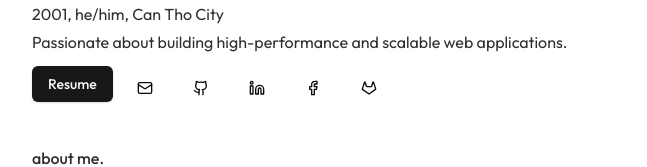
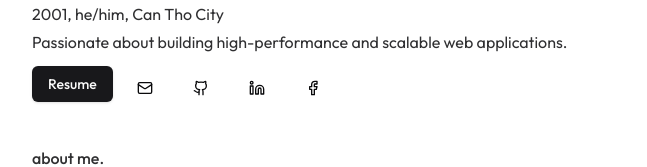
Before and after one commit to duynguyen1805/portfolio-v2, a Next.js app: page / in a window 1280 px wide. Shown: the part 210-377 px from the top of the page, without its empty margins (320-967 px from the left). Built offline with nearby package versions, Linux system fonts and the light colour scheme.

Commit message:
update: disable gitlab

```diff
--- a/src/app/data.ts
+++ b/src/app/data.ts
@@ -28,7 +28,7 @@ export const DATA = {
     GITHUB: "https://github.com/duynguyen1805",
     LINKEDIN: "https://www.linkedin.com/in/nguyen-tran-718301267/",
     FACEBOOK: "https://www.facebook.com/tdn.sb/",
-    GITLAB: "https://gitlab.dxdlabs.dev/duynguyenqwert",
+    // GITLAB: "https://gitlab.dxdlabs.dev/duynguyenqwert",
   },
 
   ABOUT_ME: {
--- a/src/components/sections/header.tsx
+++ b/src/components/sections/header.tsx
@@ -59,12 +59,12 @@ export function Header({ data }: { data: Record<string, string> }) {
             >
               <Facebook />
             </MovingElement>
-            <MovingElement
+            {/* <MovingElement
               change={() => handleChange(data.GITLAB)}
               ariaLabel="Gitlab"
             >
               <Gitlab />
-            </MovingElement>
+            </MovingElement> */}
           </div>
         </div>
       </div>
```
